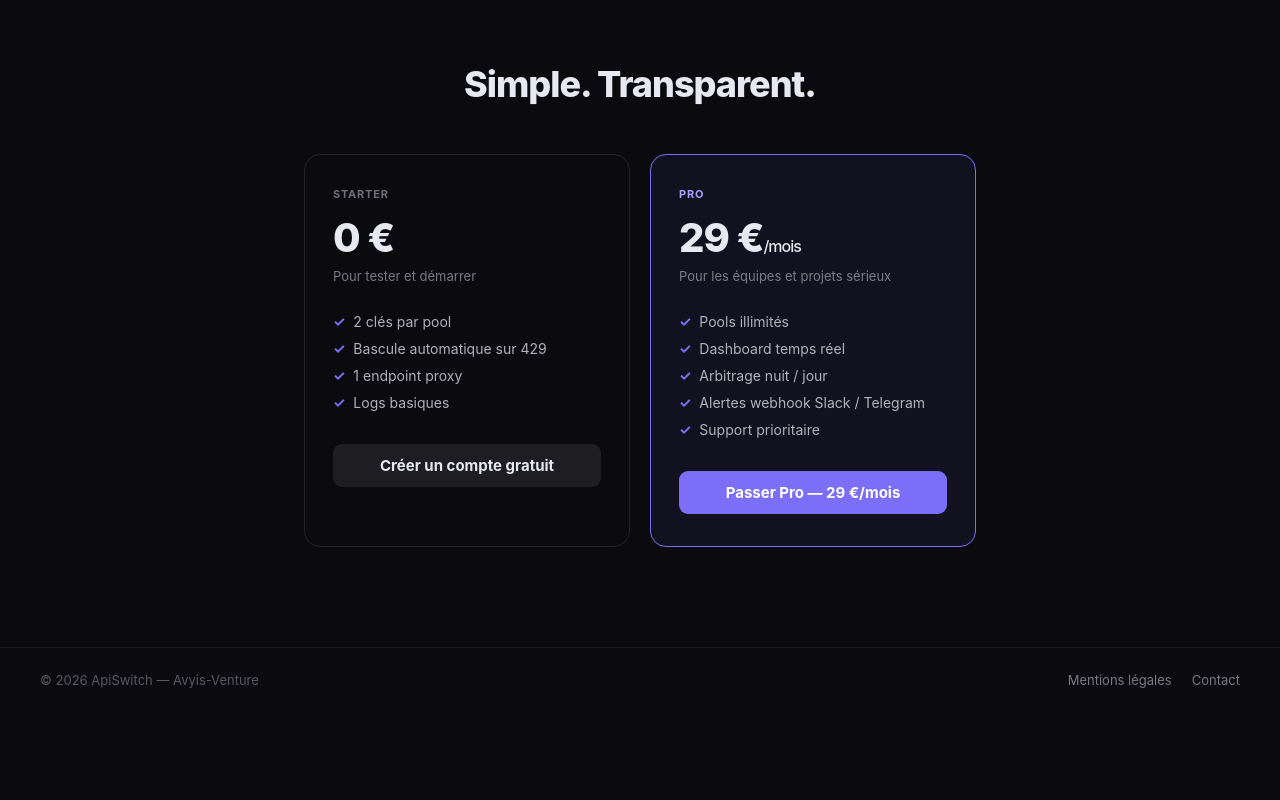
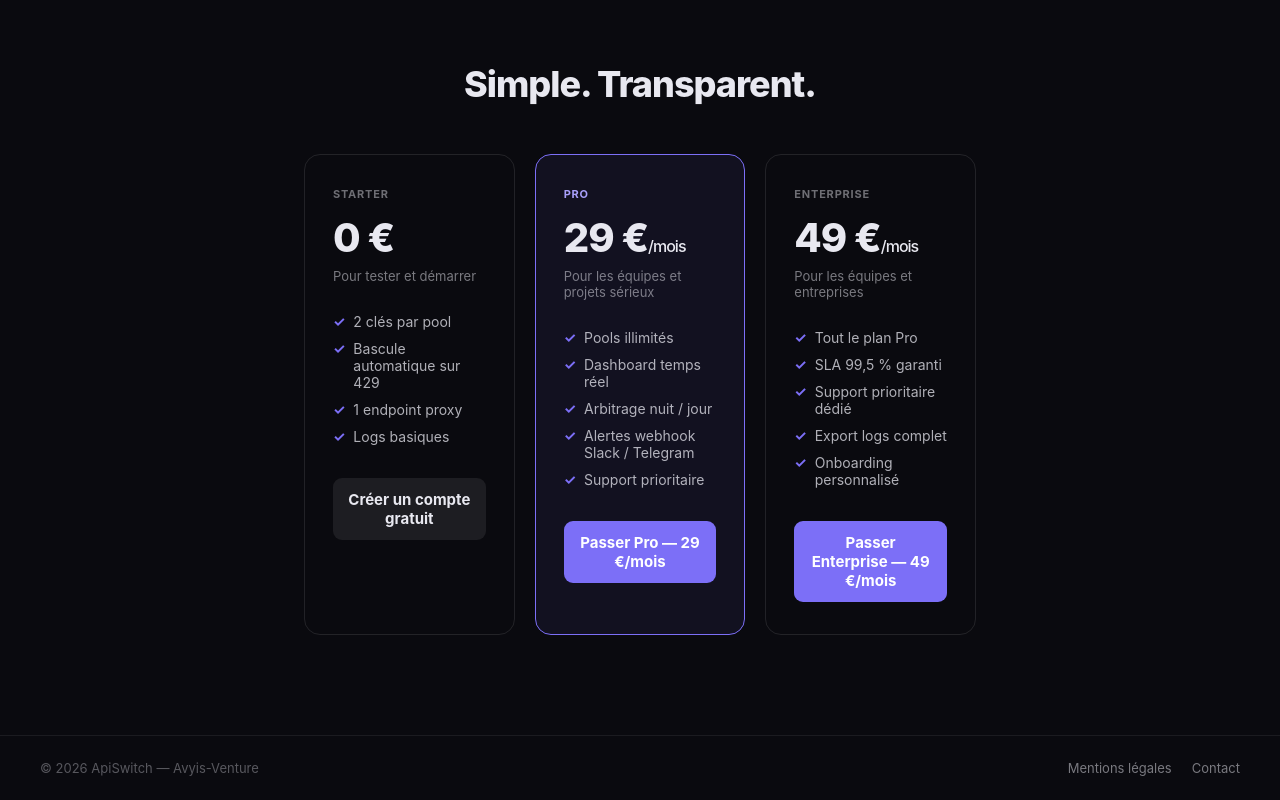
Before and after one commit to renardanthony44-glitch/apiswitch, a website: page public/index.html in a window 1280 px wide. Shown: the part 1183-1983 px from the top of the page. Before the commit the page ends 1895 px from the top, so only its background shows below. Drawn offline with Linux system fonts and the light colour scheme.

Commit message:
feat: add Enterprise 49E plan (Square PN20EmT9), 3-column pricing grid

```diff
--- a/public/index.html
+++ b/public/index.html
@@ -97,8 +97,8 @@
       text-align: center;
     }
     .pricing h2 { font-size: 36px; font-weight: 800; letter-spacing: -1px; margin-bottom: 48px; }
-    .plans { display: grid; grid-template-columns: 1fr 1fr; gap: 20px; }
-    @media (max-width: 540px) { .plans { grid-template-columns: 1fr; } }
+    .plans { display: grid; grid-template-columns: repeat(3, 1fr); gap: 20px; }
+    @media (max-width: 800px) { .plans { grid-template-columns: 1fr; } }
     .plan {
       border: 1px solid rgba(255,255,255,0.10);
       border-radius: 16px; padding: 32px 28px; text-align: left;
@@ -216,6 +216,19 @@
       </ul>
       <a class="plan-btn pro" href="https://square.link/u/kA0eNBSB">Passer Pro — 29 €/mois</a>
     </div>
+    <div class="plan">
+      <div class="plan-label">Enterprise</div>
+      <div class="plan-price">49 €<sub>/mois</sub></div>
+      <div class="plan-desc">Pour les équipes et entreprises</div>
+      <ul>
+        <li>Tout le plan Pro</li>
+        <li>SLA 99,5 % garanti</li>
+        <li>Support prioritaire dédié</li>
+        <li>Export logs complet</li>
+        <li>Onboarding personnalisé</li>
+      </ul>
+      <a class="plan-btn pro" href="https://square.link/u/PN20EmT9">Passer Enterprise — 49 €/mois</a>
+    </div>
   </div>
 </section>
 
```
